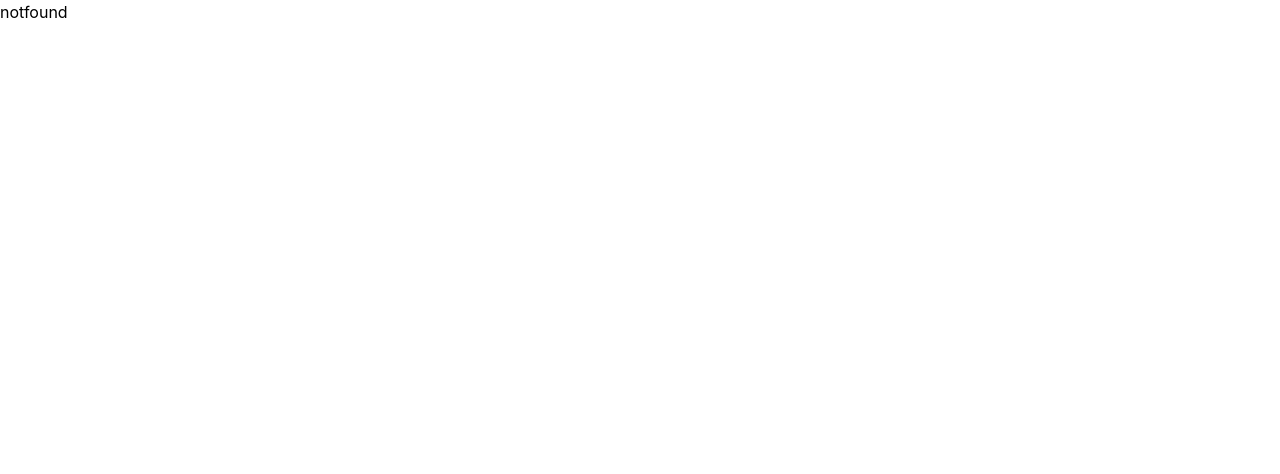
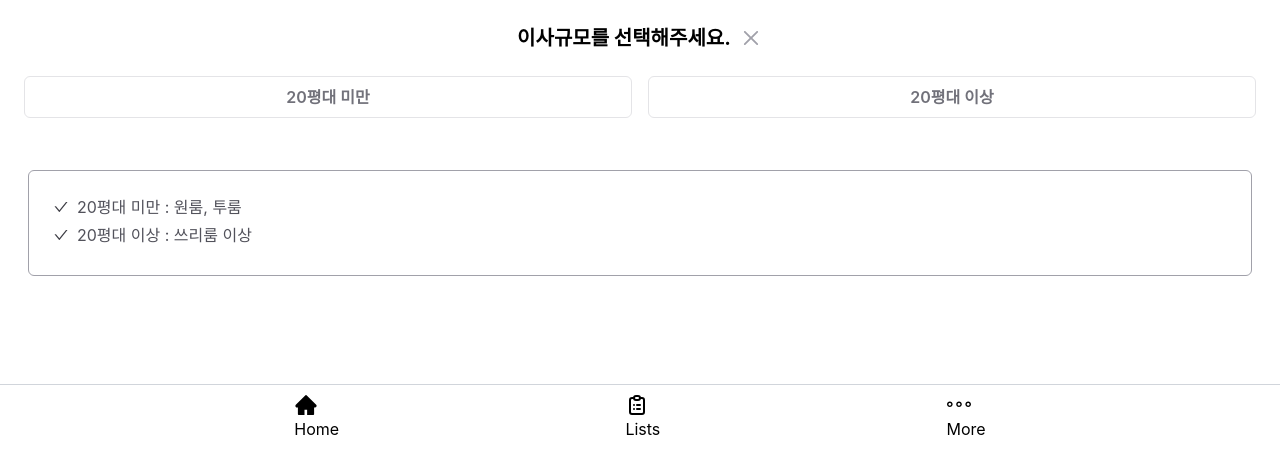
Before and after one commit to haejwo/haejwo-react-frontend, a React (Create React App) app: page /move in a window 1280 px wide. Before the commit this address had no page. Shown: the top 474 px of the page. Built offline with nearby package versions, Linux system fonts and the light colour scheme.

Commit message:
feat: MoveSelect page

```diff
--- a/src/index.js
+++ b/src/index.js
@@ -11,6 +11,7 @@ import User from './pages/Accounts/User';
 import Profile from './pages/Accounts/Profile';
 import Home from './pages/Home/Home';
 import Review from './pages/Review';
+import MoveSelect from './pages/Move/MoveSelect';
 
 const root = ReactDOM.createRoot(document.getElementById('root'));
 const router = createBrowserRouter([
@@ -24,6 +25,7 @@ const router = createBrowserRouter([
       {path: '/signup', element: <Signup/>},
       {path: '/user', element: <User/>},
       {path: '/profile', element: <Profile/>},
+      {path: '/move', element: <MoveSelect/>},
       {path: '/review', element: <Review/>},
     ],
   },
--- a/src/pages/Accounts/Login.jsx
+++ b/src/pages/Accounts/Login.jsx
@@ -43,7 +43,7 @@ export default function Login() {
             placeholder="email@haejwo.com"
             {...register('email')}
             className='p-2 m-1 border-solid border border-zinc-400 rounded-md'/>
-          {errors.email && <p className='text-yellow-500 ml-2'>{errors.email.message}</p>}
+          {errors.email && <p className='text-brand ml-2'>{errors.email.message}</p>}
           <p className='font-bold mt-3'>비밀번호</p>
           <input
             type="password"
@@ -52,12 +52,12 @@ export default function Login() {
             {...register('password')}
             className='p-2 m-1 border-solid border border-zinc-400 rounded-md'
           />
-          {errors.password1 && <p className='text-yellow-500 ml-2'>{errors.password1.message}</p>}
+          {errors.password1 && <p className='text-brand ml-2'>{errors.password1.message}</p>}
           <input
             type="submit"
             disabled={errors && !getValues()}
             value="로그인하기"
-            className='p-2 m-1 mt-7 bg-yellow-500 text-white text-semibold rounded-md'/>
+            className='p-2 m-1 mt-7 bg-brand text-white text-semibold rounded-md'/>
         </form>
         <h2 className="font-bold text-lg my-3">간편로그인</h2>
         <div className="w-screen flex flex-col items-center p-4">
--- a/src/pages/Accounts/Signup.jsx
+++ b/src/pages/Accounts/Signup.jsx
@@ -63,7 +63,7 @@ export default function Signup() {
             placeholder="email@haejwo.com"
             {...register('email')}
             className='p-2 m-1 border-solid border border-zinc-400 rounded-md'/>
-          {errors.email && <p className='text-yellow-500 ml-2'>{errors.email.message}</p>}
+          {errors.email && <p className='text-brand ml-2'>{errors.email.message}</p>}
           <p className='font-bold mt-3'>비밀번호</p>
           <input
             type="password"
@@ -72,7 +72,7 @@ export default function Signup() {
             {...register('password1')}
             className='p-2 m-1 border-solid border border-zinc-400 rounded-md'
           />
-          {errors.password1 && <p className='text-yellow-500 ml-2'>{errors.password1.message}</p>}
+          {errors.password1 && <p className='text-brand ml-2'>{errors.password1.message}</p>}
           <input
             type="password"
             name="password2"
@@ -80,12 +80,12 @@ export default function Signup() {
             {...register('password2')}
             className='p-2 m-1 border-solid border border-zinc-400 rounded-md'
           />
-          {errors.password2 && <p className='text-yellow-500 ml-2'>{errors.password2.message}</p>}
+          {errors.password2 && <p className='text-brand ml-2'>{errors.password2.message}</p>}
           <input
             type="submit"
             disabled={errors && !watch()}
             value="회원가입하기"
-            className='p-2 m-1 mt-7 bg-yellow-500 text-white text-semibold rounded-md'/>
+            className='p-2 m-1 mt-7 bg-brand text-white text-semibold rounded-md'/>
         </form>
       </div>
     );
--- a/src/pages/Home/Home.jsx
+++ b/src/pages/Home/Home.jsx
@@ -1,35 +1,36 @@
 import React from 'react';
 import { FaTruck } from 'react-icons/fa';
 import { GiFlowerPot, GiHandTruck } from 'react-icons/gi';
+import { Link } from 'react-router-dom';
 
 export default function Home() {
     return (
         <main className='flex flex-col items-center'>
             <div className='w-screen p-3 bg-zinc-100'>
-                <div className='font-logo text-3xl text-yellow-400'>해줘</div>
-                <p className='font-bold text-zinc-700 my-2'>원하는 서비스를 선택해주세요</p>
-                <button className='flex w-full justify-between bg-white border border-zinc-300 rounded-md p-5 my-2'>
+                <div className='font-logo text-3xl text-brand'>해줘</div>
+                <p className='font-bold text-zinc-700 my-2'>원하시는 서비스를 선택해주세요</p>
+                <Link to='/move' className='flex w-full justify-between bg-white border border-zinc-300 rounded-md p-5 my-2'>
                     <div className='flex flex-col items-start'>
                         <p className='text-2xl font-bold'>이사</p>
                         <p className='text-sm text-zinc-400 mb-1 mt-2'>합리적인 가격으로 맞춤이사</p>
                         <p className='text-sm text-zinc-400'>소규모이사도 가능! </p>
                     </div>
-                    <div className='mt-14 text-3xl text-yellow-500'><FaTruck/></div>
-                </button>
+                    <div className='mt-14 text-3xl text-brand'><FaTruck/></div>
+                </Link>
                 <div className='w-full flex justify-between'>
                     <button className='w-1/2 justify-between flex bg-white border border-zinc-300 rounded-md p-5 mr-2'>
                         <div className='flex flex-col items-start'>
                             <p className='text-2xl font-bold'>꽃</p>
                             <p className='text-sm text-zinc-400 mb-1 mt-2'>경조사를 위한</p>
                         </div>
-                        <div className='mt-8 text-3xl text-yellow-500'><GiFlowerPot/></div>
+                        <div className='mt-8 text-3xl text-brand'><GiFlowerPot/></div>
                     </button>
                     <button className='w-1/2 flex justify-between bg-white border border-zinc-300 rounded-md p-5'>
                         <div className='flex flex-col items-start'>
                             <p className='text-2xl font-bold'>기타</p>
                             <p className='text-sm text-zinc-400 mb-1 mt-2'>맞춤 배송</p>
                         </div>
-                        <div className='mt-8 text-4xl text-yellow-500'><GiHandTruck/></div>
+                        <div className='mt-8 text-4xl text-brand'><GiHandTruck/></div>
                     </button>
                 </div>
             </div>
--- /dev/null
+++ b/src/pages/Move/MoveSelect.jsx
@@ -0,0 +1,62 @@
+import React, { useState } from 'react';
+import { Link } from 'react-router-dom';
+import { RxCross2 } from 'react-icons/rx';
+import { AiOutlineCheck } from 'react-icons/ai';
+
+export default function MoveSelect() {
+    const [selectMove, setSelectMove] = useState('');
+
+    const handleClick = (id) => {
+      setSelectMove(id);
+    }
+    return (
+        <div className='flex flex-col items-center p-4'>
+            <div className='flex'>
+                <p className='font-bold text-xl my-2'>이사규모를 선택해주세요.</p>
+                <Link to='/'><RxCross2 className='text-zinc-400 mt-2.5 ml-2 text-2xl'/></Link>
+            </div>
+            <div className='w-screen flex justify-evenly px-6 my-4'>
+                <button onClick={() => handleClick('less20')}
+                    className={ selectMove === 'less20' ?
+                    'w-1/2 mr-4 font-semibold text-brand py-2 border border-yellow-200 bg-yellow-100 rounded-md' :
+                    'w-1/2 mr-4 font-semibold text-zinc-500 py-2 border border-zinc-200 rounded-md' }>20평대 미만</button>
+                <button onClick={() => handleClick('more20')}
+                    className={ selectMove === 'more20' ?
+                    'w-1/2 font-semibold text-brand py-2 border border-yellow-200 bg-yellow-100 rounded-md' :
+                    'w-1/2 font-semibold text-zinc-500 py-2 border border-zinc-200 rounded-md' }>20평대 이상</button>
+            </div>
+            <div className='w-screen m-2 p-7'>
+                {selectMove === 'less20' ?
+                    <li className='w-full list-none p-6 text-zinc-600 bg-yellow-100 rounded-md'>
+                        <ul className='mb-1 flex'><AiOutlineCheck className='mt-1 mr-2 text-yellow-500'/><span className='font-bold'>원룸, 투룸, 20평대 미만</span>에 적합</ul>
+                        <ul className='mb-1 flex'><AiOutlineCheck className='mt-1 mr-2 text-yellow-500'/>맞춤 선택으로 합리적인 이사서비스</ul>
+                        <ul className='mb-1 flex'><AiOutlineCheck className='mt-1 mr-2 text-yellow-500'/>주요차량 : 1톤 ~ 2.5톤 트럭</ul>
+                        <ul className='mb-1 flex'><AiOutlineCheck className='mt-1 mr-2 text-yellow-500'/>이사종류 : 일반 / 반포장 / 포장</ul>
+                        <ul className='mb-1 flex'><AiOutlineCheck className='mt-1 mr-2 text-yellow-500'/>평균 작업 인원 : 2명 이하</ul>
+                    </li>
+                    : selectMove === 'more20' ?
+                    <li className='w-full list-none p-6 text-zinc-600 bg-yellow-100 rounded-md'>
+                        <ul className='mb-1 flex'><AiOutlineCheck className='mt-1 mr-2 text-yellow-500'/><span className='font-bold'>쓰리룸, 20평대 이상</span>에 적합</ul>
+                        <ul className='mb-1 flex'><AiOutlineCheck className='mt-1 mr-2 text-yellow-500'/>전문 이사 업체로 편리한 이사서비스</ul>
+                        <ul className='mb-1 flex'><AiOutlineCheck className='mt-1 mr-2 text-yellow-500'/>주요차량 : 2.5 ~ 5톤 트럭</ul>
+                        <ul className='mb-1 flex'><AiOutlineCheck className='mt-1 mr-2 text-yellow-500'/>이사종류 : 전문 포장</ul>
+                        <ul className='mb-1 flex'><AiOutlineCheck className='mt-1 mr-2 text-yellow-500'/>평균 작업 인원 : 3명 이상</ul>
+                    </li>
+                    :
+                    <li className='w-full list-none p-6 text-zinc-600 border border-zinc-400 rounded-md'>
+                        <ul className='mb-1 flex'><AiOutlineCheck className='mt-1 mr-2 text-zinc-700'/>20평대 미만 : 원룸, 투룸</ul>
+                        <ul className='mb-1 flex'><AiOutlineCheck className='mt-1 mr-2 text-zinc-700'/>20평대 이상 : 쓰리룸 이상</ul>
+                    </li>
+                }
+            </div>
+            <div className='w-screen p-7'>
+                {selectMove === 'less20' ?
+                    <button className='w-full py-2 border border-brand bg-brand rounded-md text-white font-bold'>20평대 미만 이사하기</button>
+                : selectMove === 'more20' ?
+                    <button className='w-full py-2 border border-brand bg-brand rounded-md text-white font-bold'>20평대 이상 이사하기</button>
+                : ''
+                }
+            </div>
+        </div>
+    );
+}
--- a/tailwind.config.js
+++ b/tailwind.config.js
@@ -5,6 +5,7 @@ module.exports = {
     extend: {
       colors: {
         'kakao': '#FAE100',
+        'brand' : '#FFD400',
       },
       fontFamily: {
         logo: ['GangwonEduPowerExtraBoldA', "sans-serif"],
```
